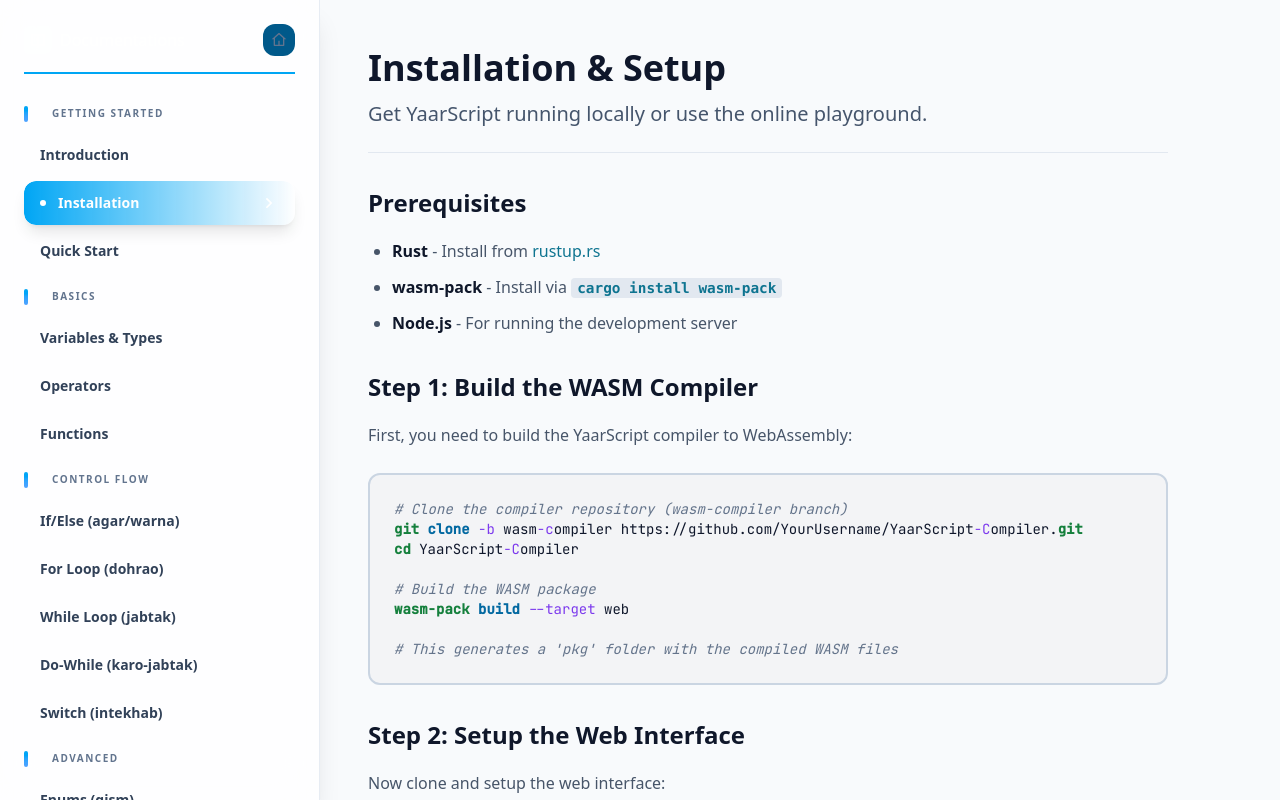
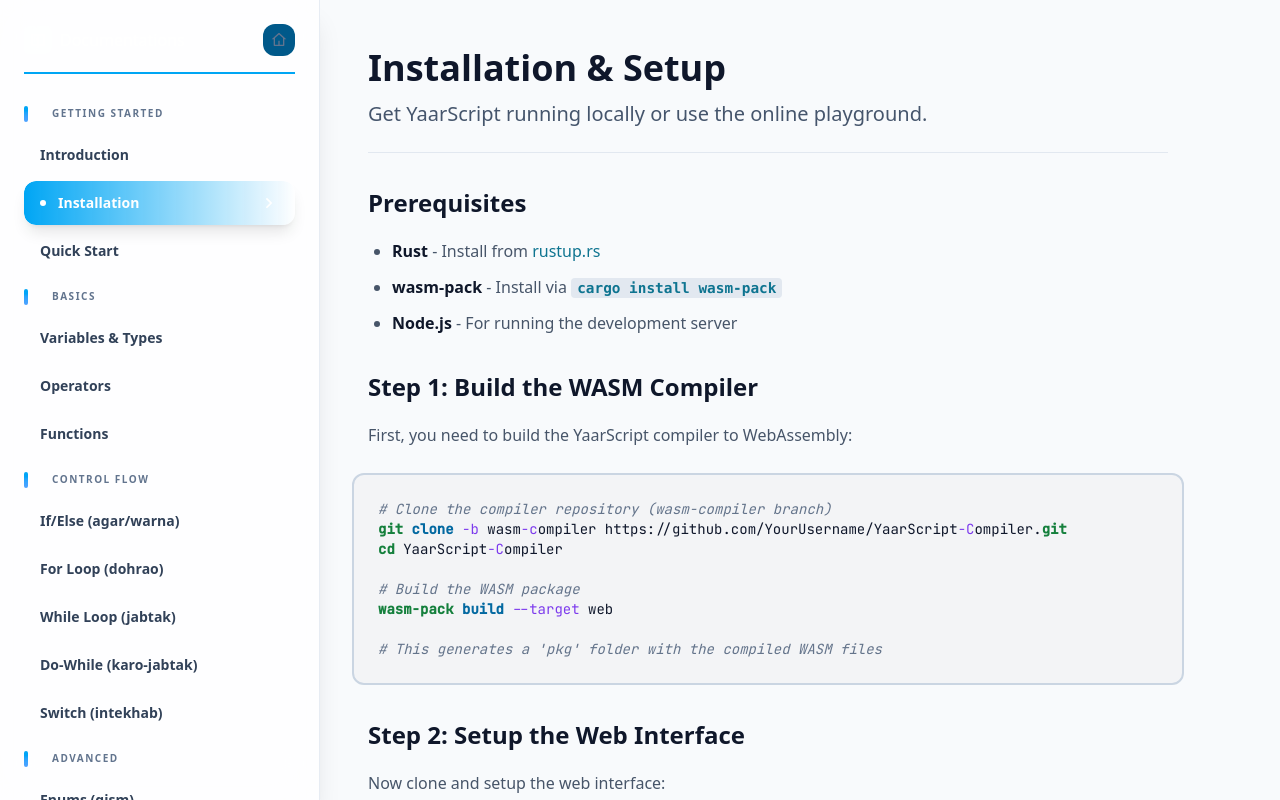
Before and after one commit to BazilSuhail/YaarScript-Client, a Next.js app: page /docs in a window 1280 px wide. Both pictures are taken after a click on the button "Installation". Shown: the top 800 px of the page. Built offline with nearby package versions, Linux system fonts and the light colour scheme.

Commit message:
docs: Integrate README.md `for client-setup and project overview`

```diff
--- a/components/docs/CodeBlock.jsx
+++ b/components/docs/CodeBlock.jsx
@@ -117,7 +117,7 @@
 
     return (
         <>
-            <div className="relative group my-6 -mx-4 sm:mx-0">
+            <div className="relative group my-6 md:-mx-4 sm:mx-0">
                 <button
                     onClick={copyCode}
                     className="absolute top-2 right-2 sm:top-3 sm:right-3 p-2 bg-slate-700 hover:bg-slate-600 text-slate-200 rounded-lg opacity-0 group-hover:opacity-100 transition-all z-10"
```
Also changed, not shown: 1 other file (tests, documents, lock files or other folders).
